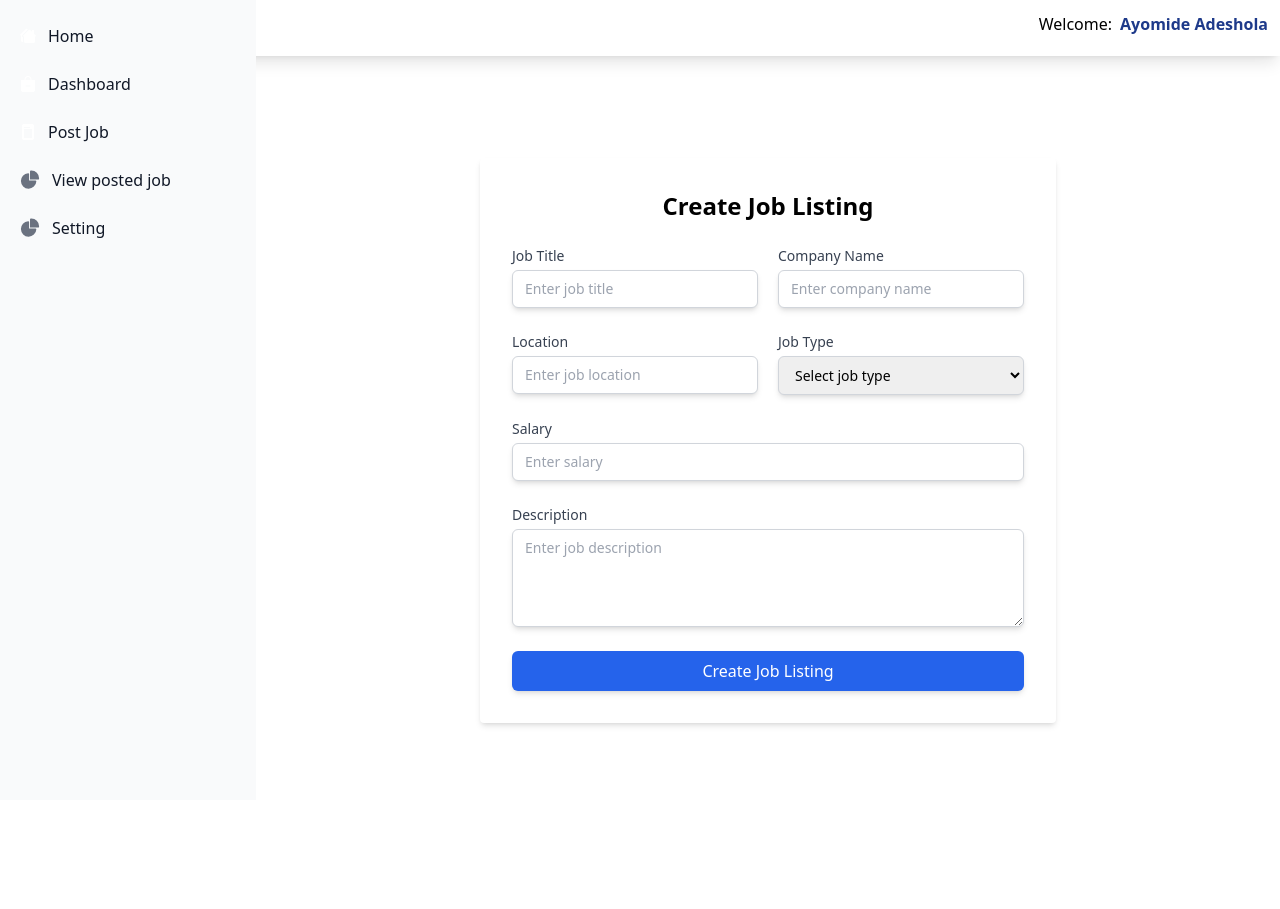
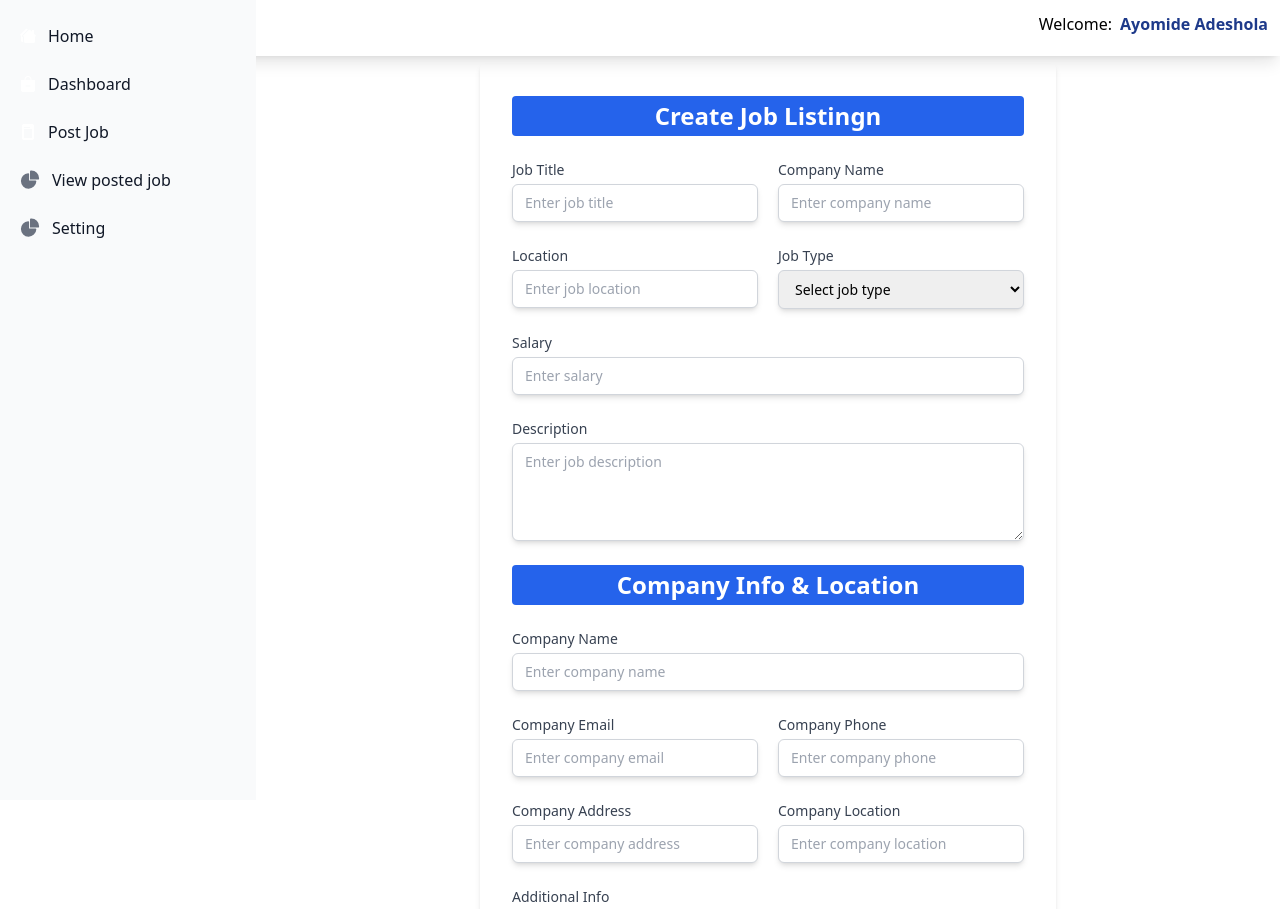
Before and after one commit to josephadeshola/vue-project-frontend, a Vue app: page /job/create in a window 1280 px wide. Shown: the top 909 px of the page. Before the commit the page ends 856 px from the top, so only its background shows below. Built offline with nearby package versions, Linux system fonts and the light colour scheme.

Commit message:
register form update

```diff
--- a/src/views/JobView.vue
+++ b/src/views/JobView.vue
@@ -7,12 +7,12 @@
     </div>
   </div>
   <div class="p-4 sm:ml-64">
-    <p>CREATE JOB</p>
-    <div class="min-h-screen flex py-7 items-center justify-center">
+    <div class="min-h-screen flex py-12 items-center justify-center">
       <div class="bg-white p-8 rounded shadow-md max-w-xl w-full">
-        <h2 class="text-2xl font-bold mb-6 text-center">Create Job Listing</h2>
-        <form @submit.prevent="submitForm" class="space-y-6">
-          <!-- Job Title -->
+        <div class="text-center bg-blue-600 py-1 rounded text-white mb-6">
+            <p class="text-2xl font-semibold ">Create Job Listingn</p>
+          </div>
+        <form @submit.prevent="goToCompanyInfo" class="space-y-6">
           <div class="flex gap-5 justify-between">
             <div class="w-full">
               <label for="title" class="block text-sm font-medium text-gray-700"
@@ -29,7 +29,6 @@
               />
             </div>
 
-            <!-- Company Name -->
             <div class="w-full">
               <label
                 for="company"
@@ -47,7 +46,7 @@
               />
             </div>
           </div>
-          <!-- Location -->
+
           <div class="flex gap-5 justify-between">
             <div class="w-full">
               <label
@@ -66,7 +65,6 @@
               />
             </div>
 
-            <!-- Job Type -->
             <div class="w-full">
               <label
                 for="jobType"
@@ -88,7 +86,6 @@
             </div>
           </div>
 
-          <!-- Salary -->
           <div class="w-full">
             <label for="salary" class="block text-sm font-medium text-gray-700"
               >Salary</label
@@ -104,7 +101,6 @@
             />
           </div>
 
-          <!-- Description -->
           <div>
             <label
               for="description"
@@ -122,13 +118,120 @@
             ></textarea>
           </div>
 
+          <div class="text-center bg-blue-600 py-1 rounded text-white">
+            <p class="text-2xl font-semibold ">Company Info & Location</p>
+          </div>
+
+          <div class="w-full">
+            <label
+              for="companyName"
+              class="block text-sm font-medium text-gray-700"
+              >Company Name</label
+            >
+            <input
+              id="companyName"
+              v-model="form.companyName"
+              name="companyName"
+              type="text"
+              class="mt-1 block w-full shadow-md px-3 py-2 border border-gray-300 rounded-md focus:outline-none focus:ring-indigo-500 focus:border-indigo-500 sm:text-sm"
+              placeholder="Enter company name"
+              required
+            />
+          </div>
+
+          <!-- Email -->
+          <div class="flex justify-between gap-5">
+            <div class="w-full">
+              <label for="email" class="block text-sm font-medium text-gray-700"
+                >Company Email</label
+              >
+              <input
+                id="email"
+                v-model="form.email"
+                name="email"
+                type="text"
+                class="mt-1 block w-full shadow-md px-3 py-2 border border-gray-300 rounded-md focus:outline-none focus:ring-indigo-500 focus:border-indigo-500 sm:text-sm"
+                placeholder="Enter company email"
+                required
+              />
+            </div>
+            <!-- Phone -->
+            <div class="w-full">
+              <label for="phone" class="block text-sm font-medium text-gray-700"
+                >Company Phone</label
+              >
+              <input
+                id="phone"
+                v-model="form.phone"
+                name="phone"
+                type="text"
+                class="mt-1 block w-full shadow-md px-3 py-2 border border-gray-300 rounded-md focus:outline-none focus:ring-indigo-500 focus:border-indigo-500 sm:text-sm"
+                placeholder="Enter company phone"
+                required
+              />
+            </div>
+          </div>
+          <!-- Address -->
+          <div class="flex justify-between gap-5">
+            <div class="w-full">
+              <label
+                for="address"
+                class="block text-sm font-medium text-gray-700"
+                >Company Address</label
+              >
+              <input
+                id="address"
+                v-model="form.address"
+                name="address"
+                type="text"
+                class="mt-1 block w-full shadow-md px-3 py-2 border border-gray-300 rounded-md focus:outline-none focus:ring-indigo-500 focus:border-indigo-500 sm:text-sm"
+                placeholder="Enter company address"
+                required
+              />
+            </div>
+            <div class="w-full">
+              <label
+                for="companyLocation"
+                class="block text-sm font-medium text-gray-700"
+                >Company Location</label
+              >
+              <input
+                id="companyLocation"
+                v-model="form.companyLocation"
+                name="companyLocation"
+                type="text"
+                class="mt-1 block w-full shadow-md px-3 py-2 border border-gray-300 rounded-md focus:outline-none focus:ring-indigo-500 focus:border-indigo-500 sm:text-sm"
+                placeholder="Enter company location"
+                required
+              />
+            </div>
+          </div>
+
+          <!-- Additional Info -->
+          <div>
+            <label
+              for="additionalInfo"
+              class="block text-sm font-medium text-gray-700"
+              >Additional Info</label
+            >
+            <textarea
+              id="additionalInfo"
+              v-model="form.additionalInfo"
+              name="additionalInfo"
+              rows="4"
+              class="mt-1 block w-full px-3 py-2 border border-gray-300 rounded-md shadow-md focus:outline-none focus:ring-indigo-500 focus:border-indigo-500 sm:text-sm"
+              placeholder="Enter any additional information"
+              required
+            ></textarea>
+          </div>
+
           <!-- Submit Button -->
           <div>
             <button
               type="submit"
               class="w-full px-4 py-2 bg-blue-600 text-white font-medium rounded-md shadow-md hover:bg-blue-700 focus:outline-none focus:ring-2 focus:ring-offset-2 focus:ring-blue-500"
             >
-              Create Job Listing
+              Submit
             </button>
           </div>
         </form>
@@ -152,9 +255,9 @@ const form = ref({
 });
 
 // Method to handle form submission
-const submitForm = () => {
+const goToCompanyInfo = () => {
   console.log("Form submitted", form.value);
-  // Add your form submission logic here
+  // Navigate to Company Info & Location step
 };
 </script>
 
--- a/src/views/LoginPage.vue
+++ b/src/views/LoginPage.vue
@@ -1,6 +1,16 @@
 <template>
-  <div class="bg-slate-200 px-2 h-screen flex items-center justify-center">
-    <div class="max-w-md w-full p-4 shadow-lg bg-white rounded">
+  <div class="bg-slate-200 md:bg-transparent px-2 h-screen flex items-center justify-center relative">
+
+    <div class="absolute top-0 left-0 w-full h-full md:block hidden -z-20">
+      <svg xmlns="http://www.w3.org/2000/svg" viewBox="0 0 1440 320">
+        <path
+          fill="#1f75fe"
+          fill-opacity="1"
+          d="M0,128L34.3,144C68.6,160,137,192,206,224C274.3,256,343,288,411,288C480,288,549,256,617,256C685.7,256,754,288,823,282.7C891.4,277,960,235,1029,234.7C1097.1,235,1166,277,1234,293.3C1302.9,309,1371,299,1406,293.3L1440,288L1440,0L1405.7,0C1371.4,0,1303,0,1234,0C1165.7,0,1097,0,1029,0C960,0,891,0,823,0C754.3,0,686,0,617,0C548.6,0,480,0,411,0C342.9,0,274,0,206,0C137.1,0,69,0,34,0L0,0Z"
+        ></path>
+      </svg>
+    </div>
+    <div class="max-w-md w-full p-4 shadow-lg bg-white rounded relative z-30">
       <p class="text-center font-bold text-3xl">Login Here</p>
       <div class="py-3 px-5">
         <hr class="text-blue-500" />
@@ -18,6 +28,15 @@
             class="mt-1 block w-full px-3 py-2 border border-gray-300 rounded-md shadow-sm focus:outline-none focus:ring-indigo-500 focus:border-indigo-500 sm:text-sm"
             placeholder="Enter your email address"
           />
+           <div v-if="$v.email.$error" class="-mb-2">
+            <span
+              v-for="error in $v.email.$errors"
+              :key="error.$uid"
+              class="text-red-500 text-sm"
+            >
+              Email is required
+            </span>
+          </div>
         </div>
         <div>
           <label
@@ -33,6 +52,15 @@
             class="mt-1 block w-full px-3 py-2 border border-gray-300 rounded-md shadow-sm focus:outline-none focus:ring-indigo-500 focus:border-indigo-500 sm:text-sm"
             placeholder="Enter your password"
           />
+           <div v-if="$v.password.$error" class="-mb-2">
+            <span
+              v-for="error in $v.password.$errors"
+              :key="error.$uid"
+              class="text-red-500 text-sm"
+            >
+              Password is required
+            </span>
+          </div>
         </div>
         <div>
           <button
@@ -54,7 +82,6 @@
 </template>
 
 <script setup>
-
 import useVuelidate from "@vuelidate/core";
 import { email, required } from "@vuelidate/validators";
 import axios from "axios";
@@ -96,7 +123,7 @@ const login = async () => {
     localStorage.setItem("user", JSON.stringify(response.data.user));
     toast.success("Login successful!");
     setTimeout(() => {
-      router.push("/dashboard")
+      router.push("/dashboard");
     }, 4000);
   } catch (error) {
     console.error(error.response);
```
Also changed, not shown: src/components/TheWelcome.vue (+48 -14 lines), src/views/RegisterPage.vue (+30 -16 lines).
